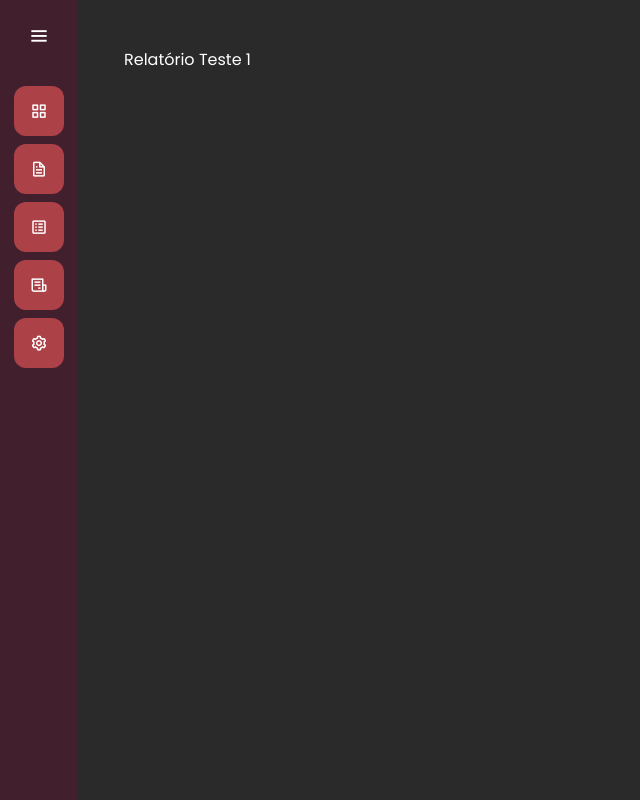
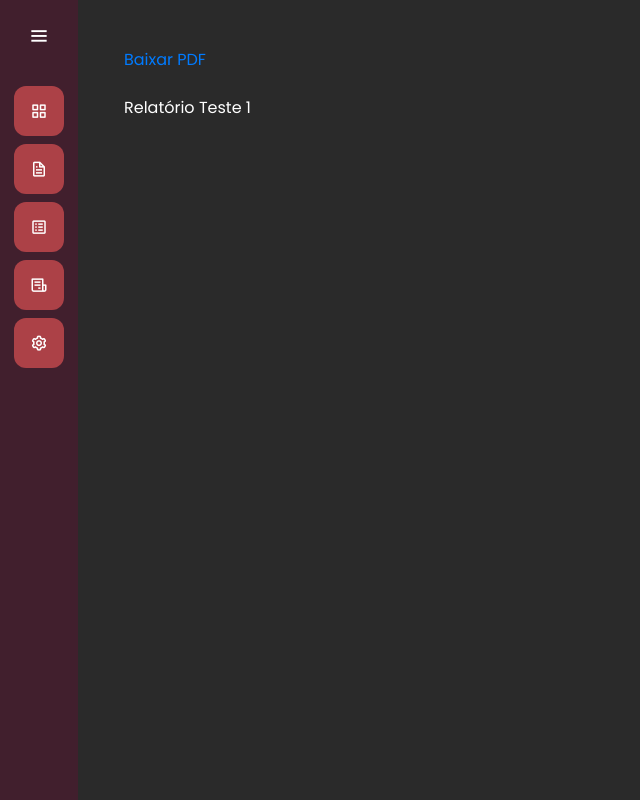
Before and after one commit to IngridEsteves/projeto-integrador-1, a Django app: a page that uses relatorios/templates/relatorio.html in a window 1280 px wide. Shown: the whole page, without its empty margins (0-640 px from the left). Run offline with Django 4.2, Linux system fonts and the light colour scheme; data comes from the database, SQL or seed files in the repository.

Commit message:
gerar-pdf

```diff
--- a/relatorios/templates/relatorio.html
+++ b/relatorios/templates/relatorio.html
@@ -11,6 +11,10 @@
     <br>
     <br>
     <div class="container">
+        <div class="row">
+            <a class="col-md" href="{% url 'baixar_os' relatorio.identificador %}">Baixar PDF</a>
+        </div>
+        <br>
         {{relatorio.titulo}}
     </div>
 {% endblock  %}
--- a/relatorios/urls.py
+++ b/relatorios/urls.py
@@ -5,4 +5,5 @@ urlpatterns = [
     path('novo_relatorio/', views.novo_relatorio, name="novo_relatorio"),
     path('listar_relatorio/', views.listar_relatorio, name="listar_relatorio"),
     path('relatorio/<str:identificador>/', views.relatorio, name="relatorio"),
+    path('baixar_os/<str:identificador>/', views.baixar_os, name="baixar_os"),
 ]
--- a/relatorios/views.py
+++ b/relatorios/views.py
@@ -1,7 +1,9 @@
 from django.shortcuts import render, get_object_or_404
 from .forms import FormRelatorio
-from django.http import HttpResponse
+from django.http import HttpResponse, FileResponse
 from .models import Relatorio
+from fpdf import FPDF
+from io import BytesIO
 
 
 # Create your views here.
@@ -28,3 +30,34 @@ def listar_relatorio(request):
 def relatorio(request, identificador):
     relatorio = get_object_or_404(Relatorio, identificador=identificador)
     return render(request, 'relatorio.html', {'relatorio': relatorio})
+
+
+def baixar_os(request, identificador):
+    relatorio = get_object_or_404(Relatorio, identificador=identificador)
+
+    pdf = FPDF()
+    pdf.add_page()
+
+    pdf.set_font('Arial', 'B', 12)
+
+    pdf.set_fill_color(240, 240, 240)
+    pdf.cell(35, 10, 'Título:', 1, 0, 'L', 1)  # altura, largura, nome, borda, passar para a próxima linha, alinhamento, cor de fundo  # noqa: E501
+    pdf.cell(0, 10, f'{relatorio.titulo}', 1, 1, 'L', 1)
+
+    pdf.cell(35, 10, 'Relatórios:', 1, 0, 'L', 1)
+    categorias_relatorio = relatorio.categoria_relatorio.all()
+    for i, relatoriox in enumerate(categorias_relatorio):
+        pdf.cell(0, 10, f' - {relatoriox.get_titulo_display()}', 1, 1, 'L', 1)
+        if not i == len(categorias_relatorio) - 1:
+            pdf.cell(35, 10, '', 0, 0)
+
+    pdf.cell(35, 10, 'Data Geração:', 1, 0, 'L', 1)
+    pdf.cell(0, 10, f'{relatorio.data_geracao}', 1, 1, 'L', 1)
+
+    pdf.cell(35, 10, 'Protocolo:', 1, 0, 'L', 1)
+    pdf.cell(0, 10, f'{relatorio.protocolo}', 1, 1, 'L', 1)
+
+    pdf_content = pdf.output(dest='S').encode('latin1')  # Salvar o pdf em memória
+    pdf_bytes = BytesIO(pdf_content)
+
+    return FileResponse(pdf_bytes, as_attachment=True, filename=f"os_{relatorio.titulo}.pdf")
```
Also changed, not shown: 1 other file.
